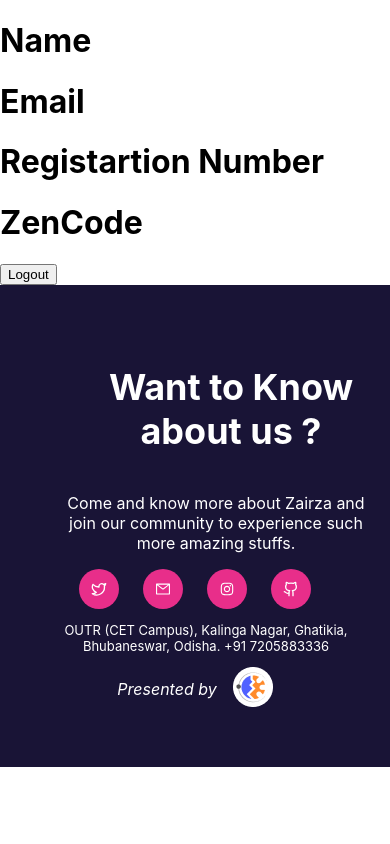
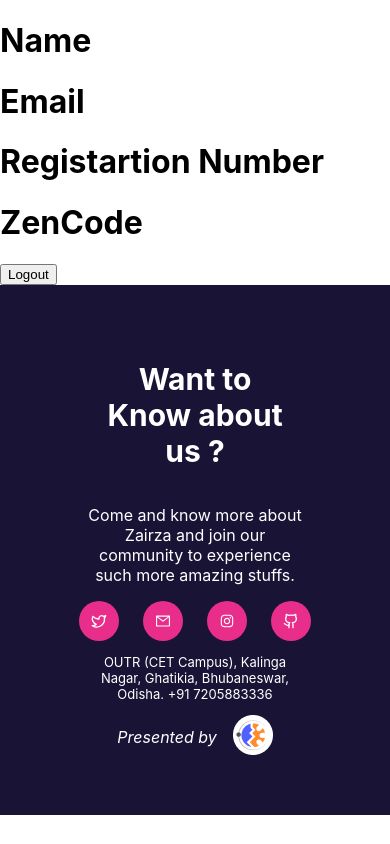
Before and after one commit to Darkdev112/zairzest_2023, a React (Create React App) app: page /profile in a window 390 px wide. Built offline with nearby package versions, Linux system fonts and the light colour scheme.

Commit message:
kjcxbsjb

```diff
--- a/src/component/Footer/Footer.scss
+++ b/src/component/Footer/Footer.scss
@@ -93,3 +93,24 @@
         width: 300px;
     }
 }
+@media(max-width: 408px){
+    .footer{
+        text-align: center;
+    }
+    .top-footer{
+        margin: auto;
+        width: 200px;
+        font-size: 15px;
+    }
+    .middle-footer-text{
+        margin: auto;
+        width: 220px;
+    }
+    .middle-footer-icon{
+        margin: auto;
+    }
+    .bottom-footer-text{
+        margin: auto;
+        width: 200px;
+    }
+}
```
